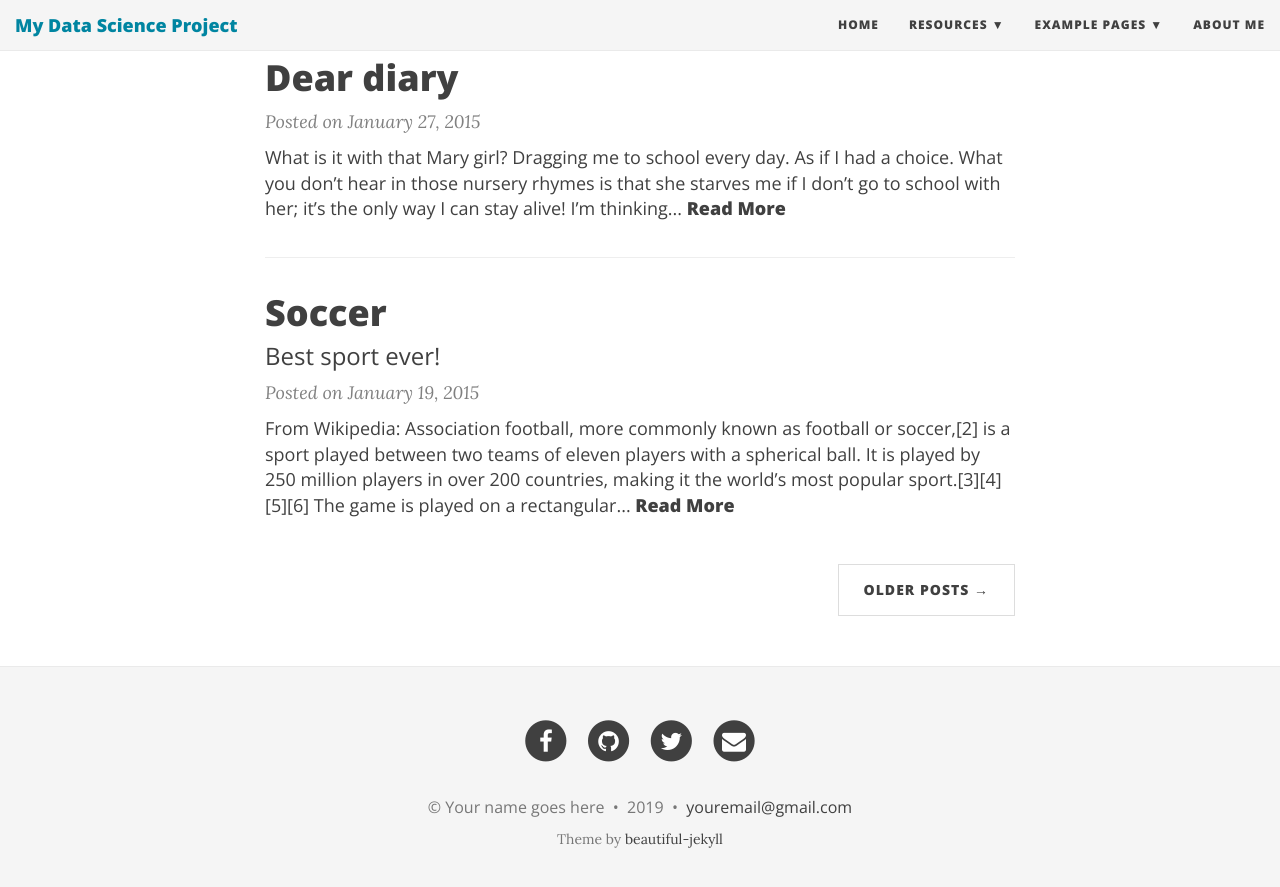
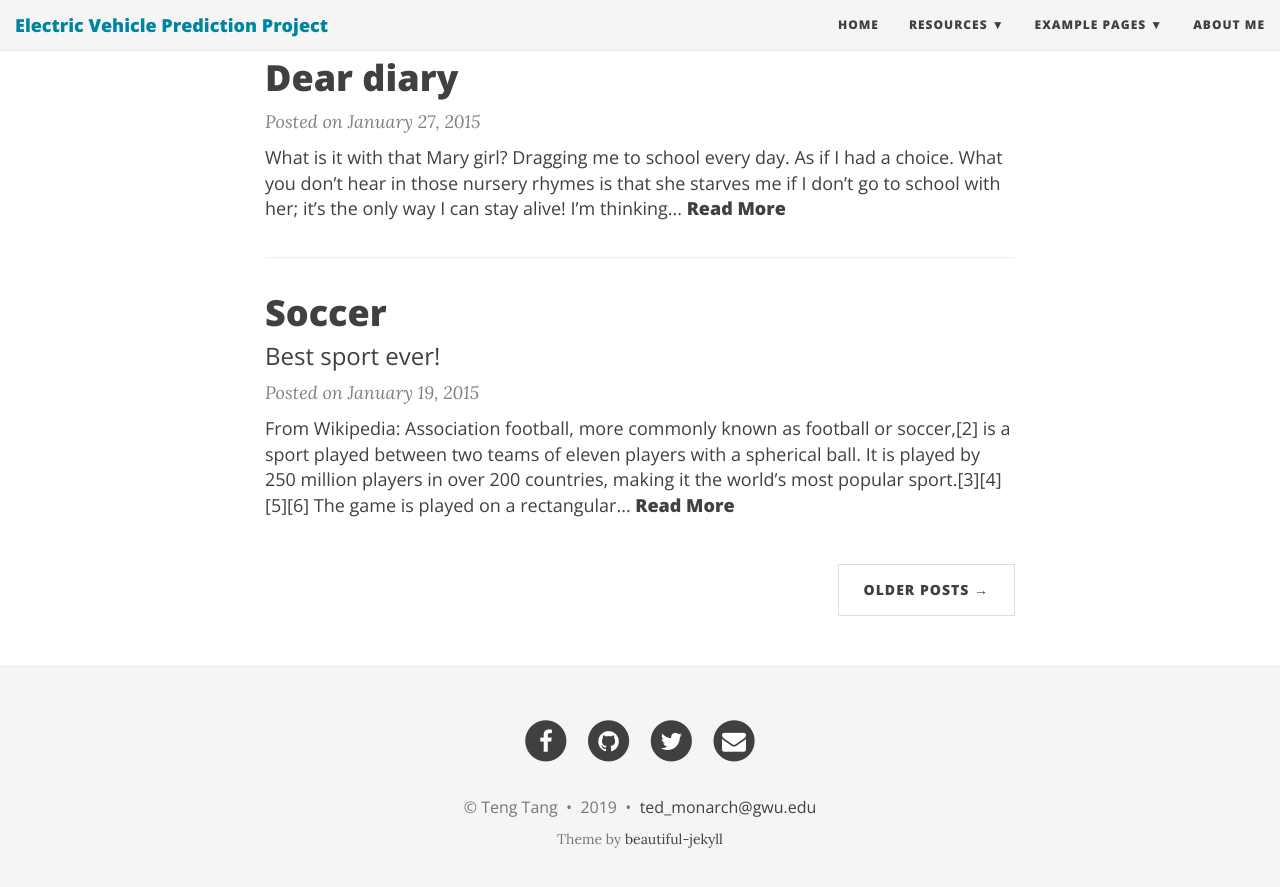
Before and after one commit to Monarch2018/ev_prediction, a Jekyll site: the page built from index.html, in a window 1280 px wide and 900 px high, scrolled down 1751 px. Shown: the top 887 px of the window. Built offline with Jekyll 4.4.1, drawn with Linux system fonts in a browser that asks for light colours; nearby versions of some CDN libraries; the list of posts is cut into pages by our own code.

Commit message:
Update _config.yml

```diff
--- a/_config.yml
+++ b/_config.yml
@@ -9,13 +9,13 @@
 
 # If you are building a GitHub project page then use these settings:
 # Replace with your project's URL!
-url: "http://kerchner.github.io/beautiful-project"
+url: "http://Monarch2018.github.io/ElectricVehiclePredict"
 baseurl: "/beautiful-project"
 
 # Of course don't forget to change the username and projectname to YOUR username and project
 
 # Name of website
-title: My Data Science Project
+title: Electric Vehicle Prediction Project
 
 # Short description of your site
 description: Here's the description of my porject
@@ -43,8 +43,8 @@ navbar-links:
 # Change all these values or delete the ones you don't want.
 # Important: you must keep the "name" parameter, everything else you can remove
 author:
-  name: Your name goes here
-  email: "youremail@gmail.com"
+  name: Teng Tang
+  email: "ted_monarch@gwu.edu"
   facebook: yourfacebook
   github: yourgithub
   twitter: yourtwitter
```
